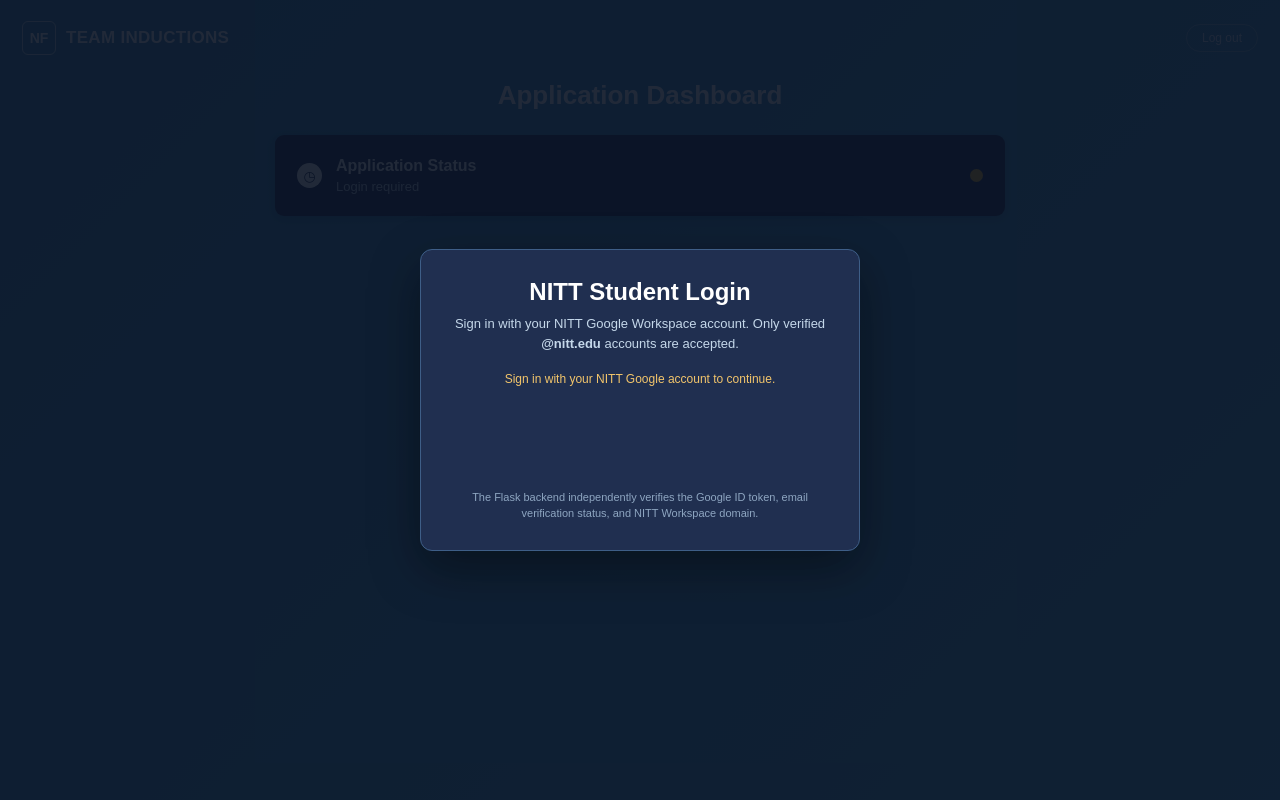
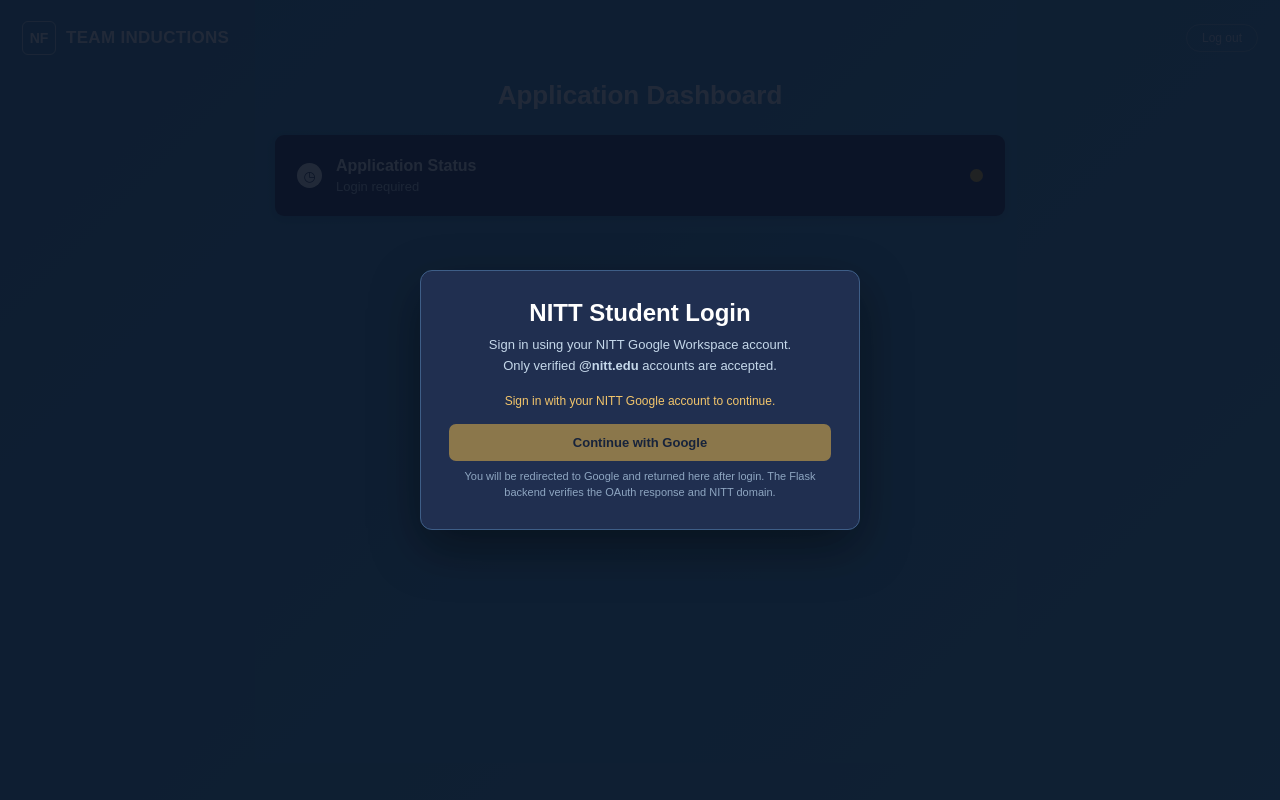
Before and after one commit to vikashdharsan245-byte/NFTASK, a Flask app: page / in a window 1280 px wide. Run offline with Flask 3, Linux system fonts and the light colour scheme; some libraries are stand-ins or nearby versions.

Commit message:
Merge remote main into local main

```diff
--- a/app.py
+++ b/app.py
@@ -5,6 +5,7 @@ load_dotenv()
 import secrets
 import hashlib
 import hmac
+import requests
 from datetime import datetime, timedelta, timezone
 from functools import wraps
 
@@ -59,6 +60,11 @@ db = SQLAlchemy(app)
 
 ALLOWED_DOMAIN = os.environ.get("ALLOWED_EMAIL_DOMAIN", "nitt.edu").lower()
 GOOGLE_CLIENT_ID = os.environ.get("GOOGLE_CLIENT_ID", "")
+GOOGLE_CLIENT_SECRET = os.environ.get("GOOGLE_CLIENT_SECRET", "")
+GOOGLE_REDIRECT_URI = os.environ.get(
+    "GOOGLE_REDIRECT_URI",
+    "https://nftask.vercel.app/api/auth/google/callback",
+)
 
 
 class User(db.Model):
--- a/requirements.txt
+++ b/requirements.txt
@@ -3,6 +3,6 @@ Flask-SQLAlchemy>=3.1,<4
 SQLAlchemy>=2.0,<3
 psycopg[binary]>=3.2,<4
 google-auth>=2.40,<3
+requests>=2.32,<3
 python-dotenv>=1.1,<2
 gunicorn>=23,<24
-requests>=2.32,<3
--- a/static/script.js
+++ b/static/script.js
@@ -31,64 +31,6 @@ function showLogin(msg=""){
     document.getElementById("authMessage").textContent=msg;
 }
 function hideAuth(){ document.getElementById("authOverlay").classList.add("hidden"); }
-
-
-function initGoogleSignIn() {
-    const clientId = document.body.dataset.googleClientId || "";
-    const container = document.getElementById("googleSignIn");
-
-    if (!clientId) {
-        document.getElementById("googleLoadError").textContent =
-            "Google login is not configured. Add GOOGLE_CLIENT_ID in Vercel.";
-        return;
-    }
-
-    if (!window.google || !window.google.accounts || !window.google.accounts.id) {
-        document.getElementById("googleLoadError").textContent =
-            "Google Sign-In could not be loaded. Check browser extensions/network access and try again.";
-        return;
-    }
-
-    try {
-        google.accounts.id.initialize({
-            client_id: clientId,
-            callback: handleGoogleCredential,
-            auto_select: false,
-            cancel_on_tap_outside: true,
-            context: "signin",
-            hosted_domain: "nitt.edu"
-        });
-
-        google.accounts.id.renderButton(container, {
-            type: "standard",
-            theme: "filled_blue",
-            size: "large",
-            text: "signin_with",
-            shape: "rectangular",
-            logo_alignment: "left",
-            width: 320
-        });
-    } catch (error) {
-        console.error("Google Sign-In initialization failed:", error);
-        document.getElementById("googleLoadError").textContent =
-            "Could not initialize Google Sign-In.";
-    }
-}
-
-function waitForGoogleSignIn(attempt = 0) {
-    if (window.google?.accounts?.id) {
-        initGoogleSignIn();
-        return;
-    }
-
-    if (attempt >= 30) {
-        document.getElementById("googleLoadError").textContent =
-            "Google Sign-In is taking too long to load. Refresh the page.";
-        return;
-    }
-
-    setTimeout(() => waitForGoogleSignIn(attempt + 1), 300);
-}
 
 async function loadQuestionnaires(){
     const ids=[...new Set(state.selected.filter(Boolean))];
--- a/static/styles.css
+++ b/static/styles.css
@@ -592,10 +592,4 @@
     margin-top: 8px;
 }
 
-.google-wrap {
-    display: flex;
-    justify-content: center;
-    align-items: center;
-    min-height: 44px;
-    margin: 12px 0;
-}
+.google-login-button { display:flex; align-items:center; justify-content:center; text-decoration:none; text-align:center; width:100%; box-sizing:border-box; }
--- a/templates/index.html
+++ b/templates/index.html
@@ -9,22 +9,15 @@
     <link rel="stylesheet" href="{{ url_for('static', filename='styles.css') }}">
 </head>
 
-<body data-google-client-id="{{ google_client_id }}">
+<body>
 
 <div id="authOverlay" class="auth-overlay">
     <div class="auth-card">
         <h2>NITT Student Login</h2>
-        <p>
-            Sign in with your NITT Google Workspace account.
-            Only verified <strong>@nitt.edu</strong> accounts are accepted.
-        </p>
+        <p>Sign in using your NITT Google Workspace account.<br>Only verified <strong>@nitt.edu</strong> accounts are accepted.</p>
         <div id="authMessage" class="auth-message"></div>
-        <div id="googleSignIn" class="google-wrap"></div>
-        <div id="googleLoadError" class="auth-message"></div>
-        <div class="auth-note">
-            The Flask backend independently verifies the Google ID token,
-            email verification status, and NITT Workspace domain.
-        </div>
+        <a href="/api/auth/google/start" class="primary-btn auth-btn google-login-button">Continue with Google</a>
+        <div class="auth-note">You will be redirected to Google and returned here after login. The Flask backend verifies the OAuth response and NITT domain.</div>
     </div>
 </div>
 
@@ -162,7 +155,7 @@
          JAVASCRIPT
     ========================== -->
 
-    <script src="https://accounts.google.com/gsi/client" async defer></script>
+
     <script src="{{ url_for('static', filename='script.js') }}"></script>
 
 </body>
```
Also changed, not shown: README.md.
